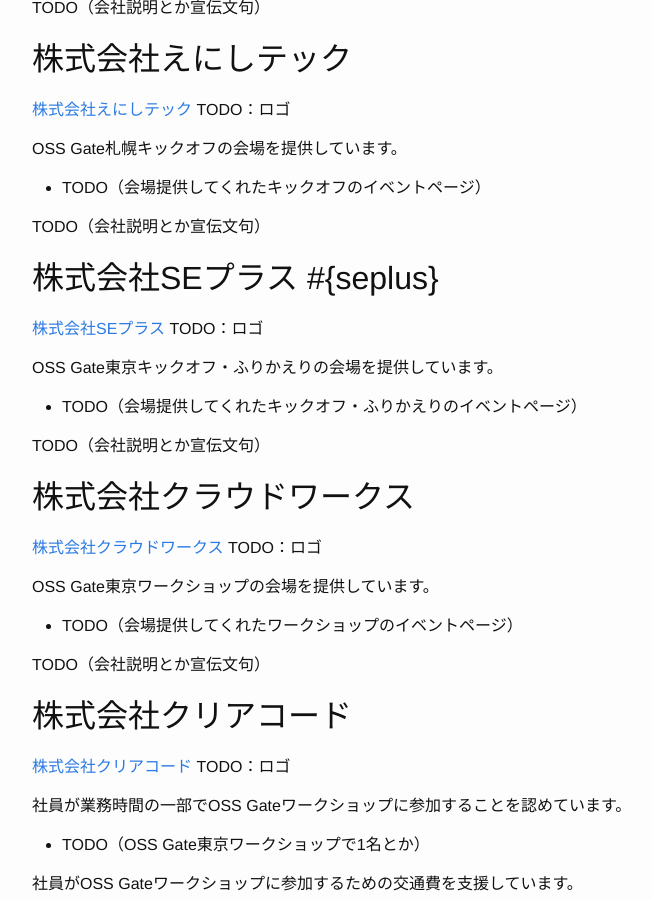
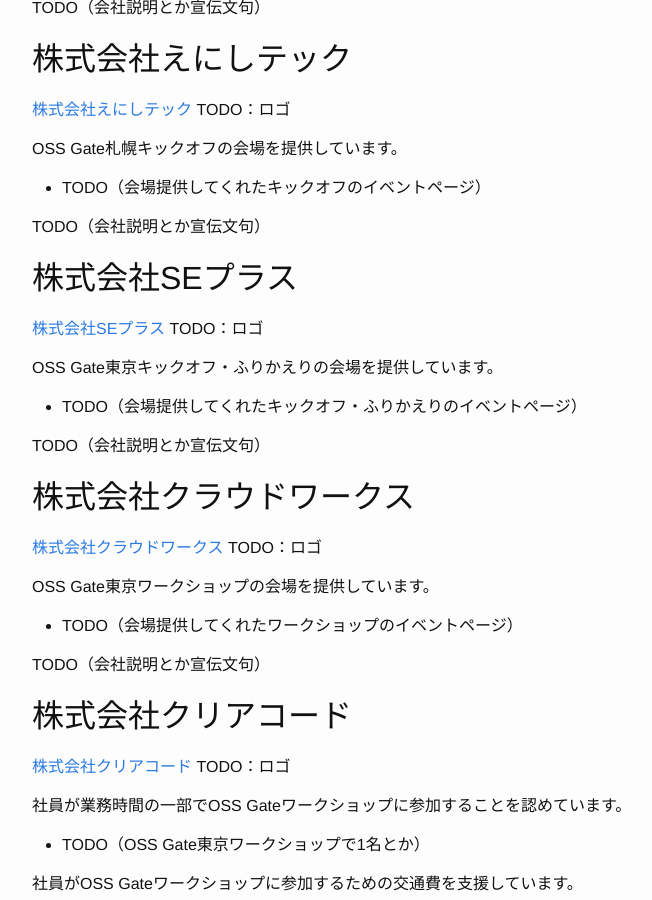
Before and after one commit to oss-gate/oss-gate.github.io, a Jekyll site: the page built from sponsors/index.md, in a window 1280 px wide and 900 px high, scrolled down 723 px. Shown: the whole window, without its empty margins (238-890 px from the left). Built offline with Jekyll 4.4.1, drawn with Linux system fonts in a browser that asks for light colours; comment, search, counter and statistics services are not loaded.

Commit message:
Fix a typo

```diff
--- a/sponsors/index.md
+++ b/sponsors/index.md
@@ -41,7 +41,7 @@
 
 TODO（会社説明とか宣伝文句）
 
-## 株式会社SEプラス #{seplus}
+## 株式会社SEプラス {#seplus}
 
 [株式会社SEプラス](https://www.seplus.jp/) TODO：ロゴ
 
```
